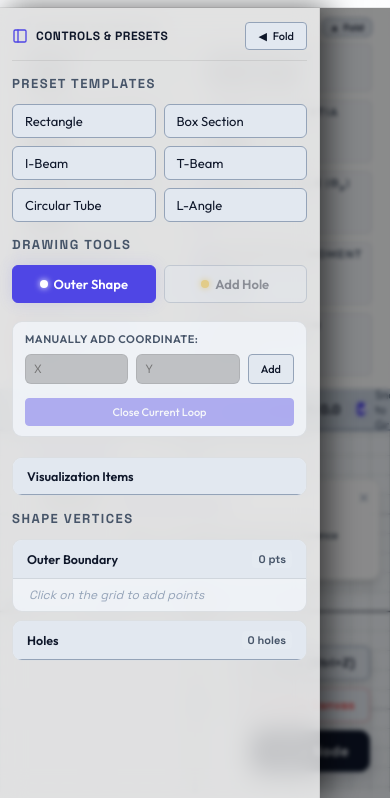
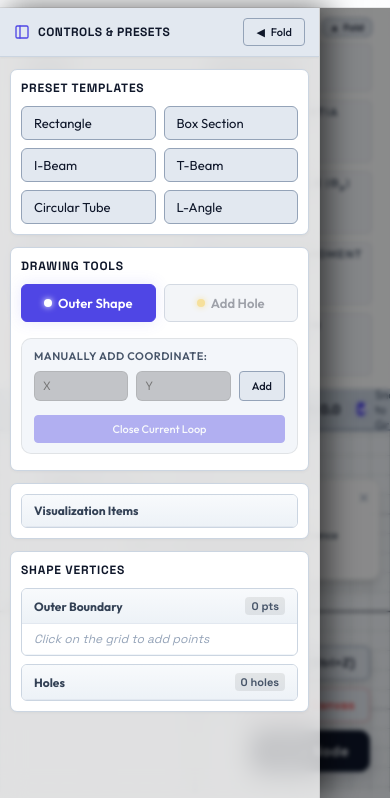
Before and after one commit to PengyuanXia/2D-Shape-Structural-Property-Calculator, a plain HTML site: page index.html in a window 390 px wide. Shown: the part 46-844 px from the top of the page. Drawn offline with Linux system fonts and the light colour scheme.

Commit message:
feat: redesign left panel with custom scrollbars and 5-point coordinate list scroller

```diff
--- a/index.html
+++ b/index.html
@@ -7,7 +7,7 @@
   <link rel="preconnect" href="https://fonts.googleapis.com">
   <link rel="preconnect" href="https://fonts.gstatic.com" crossorigin>
   <link href="https://fonts.googleapis.com/css2?family=Outfit:wght@300;400;500;600;700&family=Space+Grotesk:wght@400;500;700&display=swap" rel="stylesheet">
-  <link rel="stylesheet" href="style.css?v=4.2">
+  <link rel="stylesheet" href="style.css?v=4.8">
 </head>
 <body class="light-theme">
   <div class="app-container">
@@ -60,6 +60,8 @@
           </button>
         </div>
 
+        <!-- Scrollable Sidebar Panel (Matching Frame Calculator) -->
+        <div class="sidebar-scroll" id="sidebar-scroll">
           <!-- Preset Templates -->
           <section class="control-group">
             <h3 data-i18n="presets.title">Preset Templates</h3>
@@ -98,8 +100,6 @@
               </button>
             </div>
           </section>
-
-
 
           <!-- Visualization Toggle Group Accordion -->
           <section class="control-group">
@@ -170,6 +170,7 @@
               </div>
             </div>
           </section>
+        </div>
       </aside>
 
       <!-- Mobile Sidebar Backdrop Overlay -->
--- a/style.css
+++ b/style.css
@@ -226,33 +226,25 @@ body.light-theme .moon-icon {
   grid-template-columns: 0px 1fr !important;
 }
 
-/* Left Sidebar Panel */
+/* Left Sidebar Panel Container */
 .left-panel {
   background-color: var(--bg-panel);
   border-right: 1px solid var(--border-color);
   backdrop-filter: blur(var(--blur-val));
   display: flex;
   flex-direction: column;
-  gap: 14px;
-  padding: 14px 12px;
-  padding-bottom: 50px; /* Generous bottom spacing so nothing is ever hidden or cut off */
   height: 100%;
   max-height: 100%;
-  min-height: 0; /* CRITICAL: allows grid child to shrink and enable scrolling */
-  overflow-y: scroll !important; /* Force scroller to always be available */
-  overflow-x: hidden;
-  -webkit-overflow-scrolling: touch;
-  overscroll-behavior-y: contain;
+  min-height: 0;
+  padding: 0;
+  overflow: hidden;
   min-width: 0;
   box-sizing: border-box;
-  scrollbar-width: thin;
-  scrollbar-color: var(--accent-primary) rgba(0, 0, 0, 0.3);
-  transition: padding 0.3s cubic-bezier(0.4, 0, 0.2, 1), opacity 0.2s ease, border-color 0.3s ease;
+  transition: width 0.3s cubic-bezier(0.4, 0, 0.2, 1), opacity 0.2s ease, border-color 0.3s ease;
 }
 
 .app-main-grid.sidebar-collapsed .left-panel {
-  padding-left: 0 !important;
-  padding-right: 0 !important;
+  padding: 0 !important;
   opacity: 0;
   pointer-events: none;
   border-right-color: transparent;
@@ -260,14 +252,21 @@ body.light-theme .moon-icon {
   overflow: hidden;
 }
 
-/* Sidebar Panel Header */
+/* Sidebar Panel Pinned Header (Matching Frame Calculator) */
 .sidebar-panel-header {
   display: flex;
   align-items: center;
   justify-content: space-between;
-  padding-bottom: 10px;
+  padding: 10px 14px;
+  background: var(--bg-btn);
   border-bottom: 1px solid var(--border-color);
   flex-shrink: 0;
+  box-shadow: 0 1px 2px rgba(0, 0, 0, 0.04);
+}
+
+body.light-theme .sidebar-panel-header {
+  background: #e2e8f0;
+  border-bottom: 1px solid #cbd5e1;
 }
 
 .sidebar-panel-title {
@@ -362,54 +361,84 @@ body.light-theme .moon-icon {
   box-shadow: 0 0 8px rgba(99, 102, 241, 0.2);
 }
 
-/* Left Panel Custom Scrollbar - High Visibility */
-.left-panel::-webkit-scrollbar {
-  width: 10px; /* Highly visible scroller width */
-  display: block !important;
-}
-.left-panel::-webkit-scrollbar-track {
-  background: rgba(0, 0, 0, 0.35);
-  border-radius: 5px;
-  margin: 6px 0;
-}
-.left-panel::-webkit-scrollbar-thumb {
-  background-color: var(--accent-primary); /* Vibrant solid accent thumb */
-  border-radius: 5px;
-  border: 2px solid rgba(15, 22, 38, 0.9);
-  background-clip: padding-box;
-  transition: background-color 0.2s;
-}
-.left-panel::-webkit-scrollbar-thumb:hover {
-  background-color: var(--accent-primary-hover);
-}
-
-/* Light Theme Scrollbar for Left Panel */
-body.light-theme .left-panel {
-  scrollbar-color: var(--accent-primary) rgba(0, 0, 0, 0.1);
-}
-body.light-theme .left-panel::-webkit-scrollbar-track {
-  background: rgba(0, 0, 0, 0.08);
-}
-body.light-theme .left-panel::-webkit-scrollbar-thumb {
-  background-color: var(--accent-primary);
-  border: 2px solid rgba(255, 255, 255, 0.9);
-}
-body.light-theme .left-panel::-webkit-scrollbar-thumb:hover {
-  background-color: var(--accent-primary-hover);
-}
-
-.control-group {
+/* Scrollable Sidebar Panel with visible, easy-to-use scrollbar matching Frame Calculator */
+.sidebar-scroll {
+  flex: 1 1 0%;
+  min-height: 0;
+  overflow-y: auto !important;
+  overflow-x: hidden;
+  padding: 12px 10px 70px 10px;
   display: flex;
   flex-direction: column;
   gap: 12px;
+  -webkit-overflow-scrolling: touch;
+  overscroll-behavior-y: contain;
+  scrollbar-width: thin;
+  scrollbar-color: #94a3b8 #e2e8f0;
+}
+
+/* Custom Scrollbar for Left Panel (Frame Calculator design) */
+.sidebar-scroll::-webkit-scrollbar {
+  width: 7px;
+}
+.sidebar-scroll::-webkit-scrollbar-track {
+  background: #e2e8f0;
+  border-radius: 4px;
+  margin: 4px 0;
+}
+.sidebar-scroll::-webkit-scrollbar-thumb {
+  background: #94a3b8;
+  border-radius: 4px;
+  border: 1px solid #cbd5e1;
+  transition: background 0.2s;
+}
+.sidebar-scroll::-webkit-scrollbar-thumb:hover {
+  background: #64748b;
+}
+
+/* Dark Theme Scrollbar */
+body.dark-theme .sidebar-scroll,
+body:not(.light-theme) .sidebar-scroll {
+  scrollbar-color: rgba(255, 255, 255, 0.25) rgba(15, 22, 38, 0.6);
+}
+body.dark-theme .sidebar-scroll::-webkit-scrollbar-track,
+body:not(.light-theme) .sidebar-scroll::-webkit-scrollbar-track {
+  background: rgba(15, 22, 38, 0.6);
+}
+body.dark-theme .sidebar-scroll::-webkit-scrollbar-thumb,
+body:not(.light-theme) .sidebar-scroll::-webkit-scrollbar-thumb {
+  background: rgba(255, 255, 255, 0.25);
+  border: 1px solid rgba(255, 255, 255, 0.1);
+}
+body.dark-theme .sidebar-scroll::-webkit-scrollbar-thumb:hover,
+body:not(.light-theme) .sidebar-scroll::-webkit-scrollbar-thumb:hover {
+  background: rgba(255, 255, 255, 0.45);
+}
+
+/* Section Card Containers */
+.control-group {
+  display: flex;
+  flex-direction: column;
+  gap: 10px;
+  background: var(--bg-card);
+  border: 1px solid var(--border-color);
+  border-radius: 7px;
+  padding: 10px 10px;
+  box-shadow: 0 1px 3px rgba(0, 0, 0, 0.04);
+  flex-shrink: 0;
+}
+
+body.light-theme .control-group {
+  background: #ffffff;
+  border: 1px solid #cbd5e1;
 }
 
 .control-group h3 {
   font-family: var(--font-display);
-  font-size: 13px;
+  font-size: 12px;
   text-transform: uppercase;
-  letter-spacing: 1.5px;
-  color: var(--text-secondary);
+  letter-spacing: 0.8px;
+  color: var(--text-main);
   font-weight: 700;
 }
 
@@ -664,87 +693,187 @@ input[type="range"]::-webkit-slider-thumb:hover {
 
 /* Vertices Accordion lists */
 .coords-group {
-  flex: 1;
   display: flex;
   flex-direction: column;
-  overflow: hidden;
+  gap: 10px;
+  flex-shrink: 0;
 }
 
 .accordion {
   display: flex;
   flex-direction: column;
   gap: 8px;
-  overflow-y: auto;
-  flex: 1;
 }
 
 .accordion-item {
   border: 1px solid var(--border-color);
-  border-radius: var(--radius-md);
+  border-radius: 6px;
   background-color: var(--bg-card);
   overflow: hidden;
   display: flex;
   flex-direction: column;
 }
 
+body.light-theme .accordion-item {
+  background: #ffffff;
+  border-color: #cbd5e1;
+}
+
 .accordion-header {
-  padding: 10px 14px;
-  font-weight: 600;
-  font-size: 12.5px;
+  padding: 8px 12px;
+  font-weight: 700;
+  font-size: 12px;
   display: flex;
   justify-content: space-between;
   align-items: center;
   cursor: pointer;
   background-color: var(--bg-btn);
-  border-bottom: 1px solid var(--border-btn);
+  border-bottom: 1px solid transparent;
   color: var(--text-btn);
-  transition: background-color 0.2s ease, border-color 0.2s ease;
+  transition: background-color 0.15s ease;
+}
+
+body.light-theme .accordion-header {
+  background: linear-gradient(180deg, #f8fafc 0%, #edf2f7 100%);
+  border-bottom: 1px solid #e2e8f0;
+  color: #334155;
 }
 
 .accordion-header:hover {
   background-color: var(--bg-btn-hover);
-  color: var(--text-btn);
+}
+
+body.light-theme .accordion-header:hover {
+  background: #e2e8f0;
 }
 
 .accordion-item.expanded .accordion-header {
-  border-bottom-color: var(--border-color);
+  border-bottom: 1px solid var(--border-color);
+}
+
+body.light-theme .accordion-item.expanded .accordion-header {
+  border-bottom: 1px solid #e2e8f0;
 }
 
 .coords-count {
   font-family: var(--font-display);
   font-size: 11px;
-  background-color: rgba(255, 255, 255, 0.07);
+  background-color: rgba(0, 0, 0, 0.08);
   padding: 2px 6px;
   border-radius: 4px;
   color: var(--text-secondary);
 }
 
+body.dark-theme .coords-count,
+body:not(.light-theme) .coords-count {
+  background-color: rgba(255, 255, 255, 0.1);
+  color: var(--text-secondary);
+}
+
 .accordion-content {
   display: none;
-  max-height: 200px;
-  overflow-y: auto;
 }
 
 .accordion-item.expanded .accordion-content {
   display: block;
 }
 
+/* Inner Coordinate List Scroll Container (Max 5 points visible before scrolling) */
 .coords-list {
   list-style: none;
+  max-height: 170px; /* Fits exactly ~5 coordinate rows (34px each) */
+  overflow-y: auto;
+  overflow-x: hidden;
+  scrollbar-width: thin;
+  scrollbar-color: #94a3b8 #e2e8f0;
+}
+
+#holes-container {
+  max-height: 220px;
+  overflow-y: auto;
+  overflow-x: hidden;
+  scrollbar-width: thin;
+  scrollbar-color: #94a3b8 #e2e8f0;
+}
+
+.hole-section .coords-list {
+  max-height: 136px; /* ~4-5 points inside each hole */
+  overflow-y: auto;
+}
+
+/* WebKit Custom Scrollbars for inner coordinate lists */
+.coords-list::-webkit-scrollbar,
+#holes-container::-webkit-scrollbar {
+  width: 6px;
+}
+.coords-list::-webkit-scrollbar-track,
+#holes-container::-webkit-scrollbar-track {
+  background: #e2e8f0;
+  border-radius: 4px;
+}
+.coords-list::-webkit-scrollbar-thumb,
+#holes-container::-webkit-scrollbar-thumb {
+  background: #94a3b8;
+  border-radius: 4px;
+  border: 1px solid #cbd5e1;
+}
+.coords-list::-webkit-scrollbar-thumb:hover,
+#holes-container::-webkit-scrollbar-thumb:hover {
+  background: #64748b;
+}
+
+/* Dark theme inner scrollbars */
+body.dark-theme .coords-list,
+body.dark-theme #holes-container,
+body:not(.light-theme) .coords-list,
+body:not(.light-theme) #holes-container {
+  scrollbar-color: rgba(255, 255, 255, 0.25) rgba(15, 22, 38, 0.6);
+}
+body.dark-theme .coords-list::-webkit-scrollbar-track,
+body.dark-theme #holes-container::-webkit-scrollbar-track,
+body:not(.light-theme) .coords-list::-webkit-scrollbar-track,
+body:not(.light-theme) #holes-container::-webkit-scrollbar-track {
+  background: rgba(15, 22, 38, 0.6);
+}
+body.dark-theme .coords-list::-webkit-scrollbar-thumb,
+body.dark-theme #holes-container::-webkit-scrollbar-thumb,
+body:not(.light-theme) .coords-list::-webkit-scrollbar-thumb,
+body:not(.light-theme) #holes-container::-webkit-scrollbar-thumb {
+  background: rgba(255, 255, 255, 0.25);
+  border: 1px solid rgba(255, 255, 255, 0.1);
+}
+body.dark-theme .coords-list::-webkit-scrollbar-thumb:hover,
+body.dark-theme #holes-container::-webkit-scrollbar-thumb:hover,
+body:not(.light-theme) .coords-list::-webkit-scrollbar-thumb:hover,
+body:not(.light-theme) #holes-container::-webkit-scrollbar-thumb:hover {
+  background: rgba(255, 255, 255, 0.45);
 }
 
 .coords-list li {
-  padding: 8px 16px;
+  padding: 7px 12px;
   display: flex;
   align-items: center;
   justify-content: space-between;
   font-family: var(--font-display);
   font-size: 12px;
-  border-bottom: 1px solid rgba(255, 255, 255, 0.03);
+  border-bottom: 1px solid var(--border-color);
+  transition: background-color 0.15s ease;
+}
+
+body.light-theme .coords-list li {
+  border-bottom: 1px solid #f1f5f9;
 }
 
 .coords-list li:last-child {
   border-bottom: none;
+}
+
+.coords-list li:hover {
+  background-color: var(--bg-card-hover);
+}
+
+body.light-theme .coords-list li:hover {
+  background-color: #f8fafc;
 }
 
 .coord-text {
@@ -786,9 +915,9 @@ input[type="range"]::-webkit-slider-thumb:hover {
   display: flex;
   justify-content: space-between;
   align-items: center;
-  padding: 8px 16px 4px 16px;
+  padding: 8px 12px 4px 12px;
   font-size: 12px;
-  font-weight: 500;
+  font-weight: 600;
   color: var(--accent-warn);
 }
 
@@ -2122,11 +2251,8 @@ body:not(.light-theme) .btn-canvas-action.btn-draw-node.active {
     transition: transform 0.3s cubic-bezier(0.4, 0, 0.2, 1), box-shadow 0.3s ease;
     box-shadow: 8px 0 30px rgba(0, 0, 0, 0.6);
     border-right: 1px solid var(--border-color);
-    overflow-y: scroll !important;
-    overflow-x: hidden;
-    -webkit-overflow-scrolling: touch;
-    overscroll-behavior-y: contain;
-    padding-bottom: 60px !important;
+    padding: 0;
+    overflow: hidden;
   }
 
   /* When the user manually clicks the Fold button on mobile */
```
Lines whose indentation alone changed are shown as unchanged.
